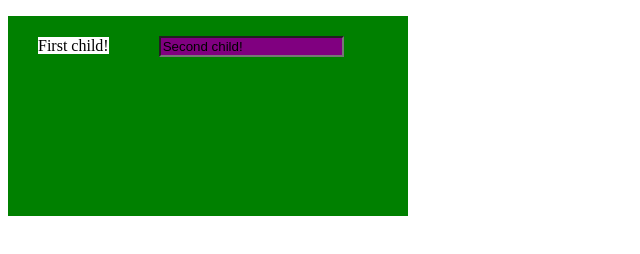
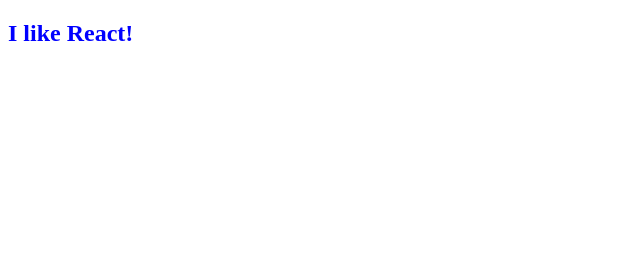
Before and after one commit to rotemarazi/RA-ReactJS-training, a website: page index.html in a window 1280 px wide. Shown: the whole page, without its empty margins (0-640 px from the left). Drawn offline with nearby package versions, Linux system fonts and the light colour scheme.

Commit message:
Installation of React and ReactDOM, populating html file

```diff
--- a/index.html
+++ b/index.html
@@ -15,83 +15,13 @@
   <body>
     <div id="root"></div>
     <script type="text/javascript">
-      //====================== Comment / Uncomment =====================
-      //Using JS to manipulate the DOM
-      /*       const root = document.getElementById("root");
-      const title = document.createElement("h1");
-      title.textContent = "Hello World!";
-      console.log(title);
-      root.appendChild(title); */
-      //====================== END =====================
-
-      //====================== Comment / Uncomment =====================
-      //Using React
-      /*const root = ReactDOM.createRoot(document.getElementById("root"));
+      const root = ReactDOM.createRoot(document.getElementById("root"));
       const subTitle = React.createElement(
         "h2",
         { style: { color: "blue" } },
         "I like React!"
       );
-      root.render(subTitle);*/
-      //====================== END =====================
-
-      //====================== Comment / Uncomment =====================
-      //Nested components  #1
-      /*const root = ReactDOM.createRoot(document.getElementById("root"));
-      const element = React.createElement(
-        "div",
-        {
-          style: {
-            backgroundColor: "gray",
-            height: "100px",
-            width: "100px",
-          },
-        },
-        React.createElement(
-          "button",
-          {
-            style: {
-              backgroundColor: "white",
-              margin: "10px",
-              height: "fit",
-              width: "fit",
-            },
-            onClick: () => alert("Im a child!"),
-          },
-          "Nested in DIV"
-        )
-      );
-      root.render(element);*/
-      //====================== END =====================
-
-      //====================== Comment / Uncomment =====================
-      //Nested components  #2
-      const root = ReactDOM.createRoot(document.getElementById("root"));
-      const label = React.createElement(
-        "label",
-        { style: { backgroundColor: "white", margin: "30px" } },
-        "First child!"
-      );
-      const text = React.createElement("input", {
-        type: "text",
-        defaultValue: "Second child!",
-        style: { margin: "20px", backgroundColor: "purple" },
-      });
-
-      const parentEl = React.createElement(
-        "p",
-        {
-          style: {
-            backgroundColor: "green",
-            height: "200px",
-            width: "400px",
-          },
-        },
-        label,
-        text
-      );
-      root.render(parentEl);
-      //====================== END =====================
+      root.render(subTitle);
     </script>
   </body>
 </html>
--- a/package.json
+++ b/package.json
@@ -1,5 +1,9 @@
 {
   "devDependencies": {
     "parcel": "^2.12.0"
+  },
+  "dependencies": {
+    "react": "^18.2.0",
+    "react-dom": "^18.2.0"
   }
 }
```
Also changed, not shown: index.js (added), 1 other file.
